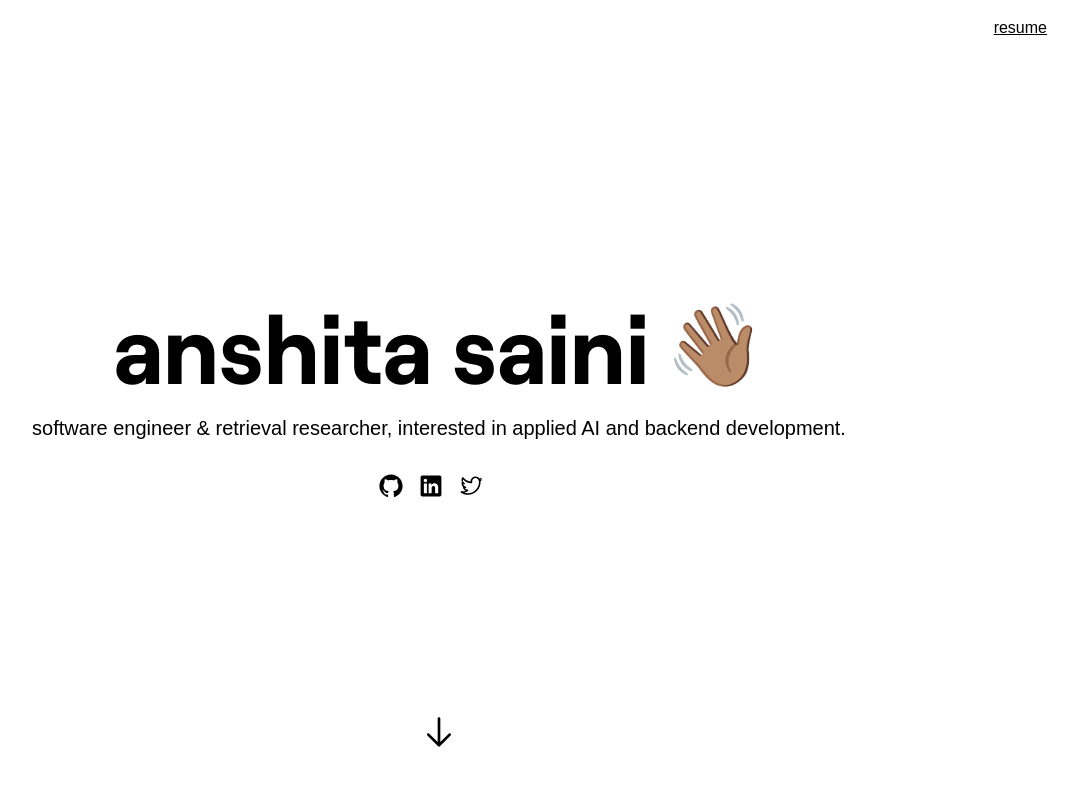
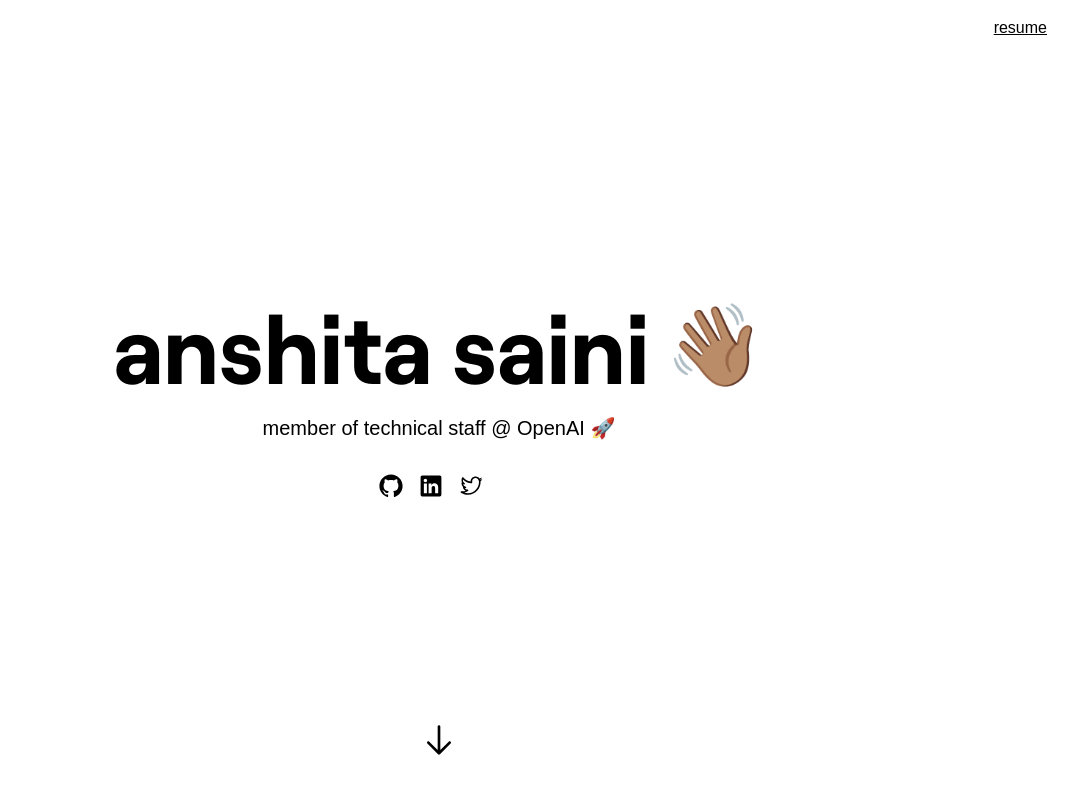
Before and after one commit to anshitasaini/anshita.vercel.app, a Next.js app: page / in a window 1280 px wide. Shown: the top 794 px of the page, without its empty margins (201-1279 px from the left). Built offline with nearby package versions, Linux system fonts and the light colour scheme; a web font is replaced by a local one.

Commit message:
add new exp

```diff
--- a/src/components/experience.tsx
+++ b/src/components/experience.tsx
@@ -13,25 +13,33 @@
       </div>
       <div className="grid grid-cols-2 gap-4 mb-8">
         <div>
+          <ImageBox image_src={"oai_logo.png"} onClick={() => handleClick()} />
+          <p className="text-base sm:text-lg md:text-xl mt-2">
+            Member of Technical Staff - ChatGPT Growth
+          </p>
+        </div>
+        <div>
           <ImageBox image_src={"nflx_logo.png"} onClick={() => handleClick()} />
-          <p className="text-base sm:text-lg md:text-xl mt-2">Intern - Network Services & Insights</p>
+          <p className="text-base sm:text-lg md:text-xl mt-2">
+            Intern - Network Services & Insights
+          </p>
+        </div>
+      </div>
+      <div className="grid grid-cols-2 gap-4 mb-8">
+        <div>
+          <ImageBox image_src={"meta_logo.png"} onClick={() => handleClick()} />
+          <p className="text-base sm:text-lg md:text-xl mt-2">
+            Intern - LLVM Server Compiler
+          </p>
         </div>
         <div>
           <ImageBox
             image_src={"google_logo.png"}
             onClick={() => handleClick()}
           />
-          <p className="text-base sm:text-lg md:text-xl mt-2">Intern - Google Cloud Error Reporting</p>
-        </div>
-      </div>
-      <div className="grid grid-cols-2 gap-4 mb-8">
-        <div>
-          <ImageBox image_src={"meta_logo.png"} onClick={() => handleClick()} />
-          <p className="text-base sm:text-lg md:text-xl mt-2">Intern - LLVM Server Compiler</p>
-        </div>
-        <div>
-          <ImageBox image_src={"lm_logo.png"} onClick={() => handleClick()} />
-          <p className="text-base sm:text-lg md:text-xl mt-2">Intern - Electrical Engineering</p>
+          <p className="text-base sm:text-lg md:text-xl mt-2">
+            Intern - Google Cloud Error Reporting
+          </p>
         </div>
       </div>
     </main>
--- a/src/components/header.tsx
+++ b/src/components/header.tsx
@@ -1,31 +1,57 @@
 import WavingHand from "./WavingHand";
 import DownArrow from "./DownArrow";
-import { GitHubLogoIcon, LinkedInLogoIcon, TwitterLogoIcon } from "@radix-ui/react-icons";
+import {
+  GitHubLogoIcon,
+  LinkedInLogoIcon,
+  TwitterLogoIcon,
+} from "@radix-ui/react-icons";
+import Bookshelf from "./Bookshelf";
+
+interface BookData {
+  id: number;
+  title: string;
+  author: string;
+  color: string;
+  width: number;
+}
 
 export default function Header() {
   return (
     <main className="flex min-h-screen flex-col items-center justify-center relative p-8 md:p-16 xl:p-32">
       <div className="absolute top-0 right-0 m-4 mr-8 cursor-pointer">
-        <a className="text-decoration-line: underline" href="resume.pdf" target="_blank" rel="noopener noreferrer">resume</a>
+        <a
+          className="text-decoration-line: underline"
+          href="resume.pdf"
+          target="_blank"
+          rel="noopener noreferrer"
+        >
+          resume
+        </a>
       </div>
       <div className="flex flex-col items-center mb-4">
         <div className="flex items-center mb-2">
-          <h1 className="text-8xl font-bold mr-4">
-            anshita saini
-          </h1>
+          <h1 className="text-8xl font-bold mr-4">anshita saini</h1>
           <WavingHand />
         </div>
-        <p className="text-xl mb-4">
-          software engineer & retrieval researcher,
-          interested in applied AI and backend development.
-        </p>
+        <p className="text-xl mb-4">member of technical staff @ OpenAI 🚀</p>
         <div className="flex items-center mt-4">
-          <GitHubLogoIcon className="w-6 h-6 mr-4 cursor-pointer" onClick={() => window.open("https://github.com/anshitasaini")} />
-          <LinkedInLogoIcon className="w-6 h-6 mr-4 cursor-pointer" onClick={() => window.open("https://www.linkedin.com/in/anshita-saini/")} />
-          <TwitterLogoIcon className="w-6 h-6 mr-4 cursor-pointer" onClick={() => window.open("https://twitter.com/_anshita_saini")} />
+          <GitHubLogoIcon
+            className="w-6 h-6 mr-4 cursor-pointer"
+            onClick={() => window.open("https://github.com/anshitasaini")}
+          />
+          <LinkedInLogoIcon
+            className="w-6 h-6 mr-4 cursor-pointer"
+            onClick={() =>
+              window.open("https://www.linkedin.com/in/anshita-saini/")
+            }
+          />
+          <TwitterLogoIcon
+            className="w-6 h-6 mr-4 cursor-pointer"
+            onClick={() => window.open("https://twitter.com/_anshita_saini")}
+          />
         </div>
       </div>
-      <div className="absolute bottom-0 w-full flex justify-center mb-12">
+      <div className="absolute bottom-0 w-full flex justify-center mb-10">
         <DownArrow />
       </div>
     </main>
--- a/src/components/research.tsx
+++ b/src/components/research.tsx
@@ -12,7 +12,7 @@
         location={"UT Austin Machine Learning Lab"}
         adviser={"Professor Sujay Sanghavi"}
         title={"Turing Scholar Honors Thesis"}
-        desc={"ColBERT-style multimodal dense retrieval using OpenAI CLIP"}
+        desc={"ColBERT-style multimodal dense retrieval using OpenAI's CLIP model."}
       />
       <TextDesc
         time={"jun 2020 - jun 2021"}
```
Also changed, not shown: public/oai_logo.png (added).
